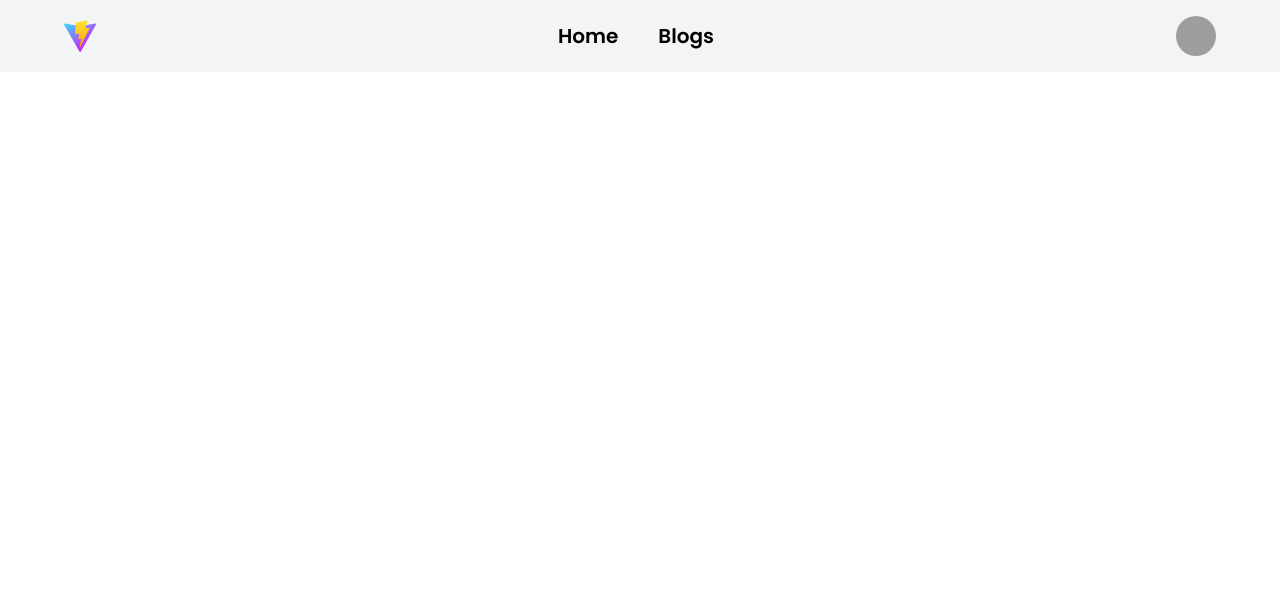
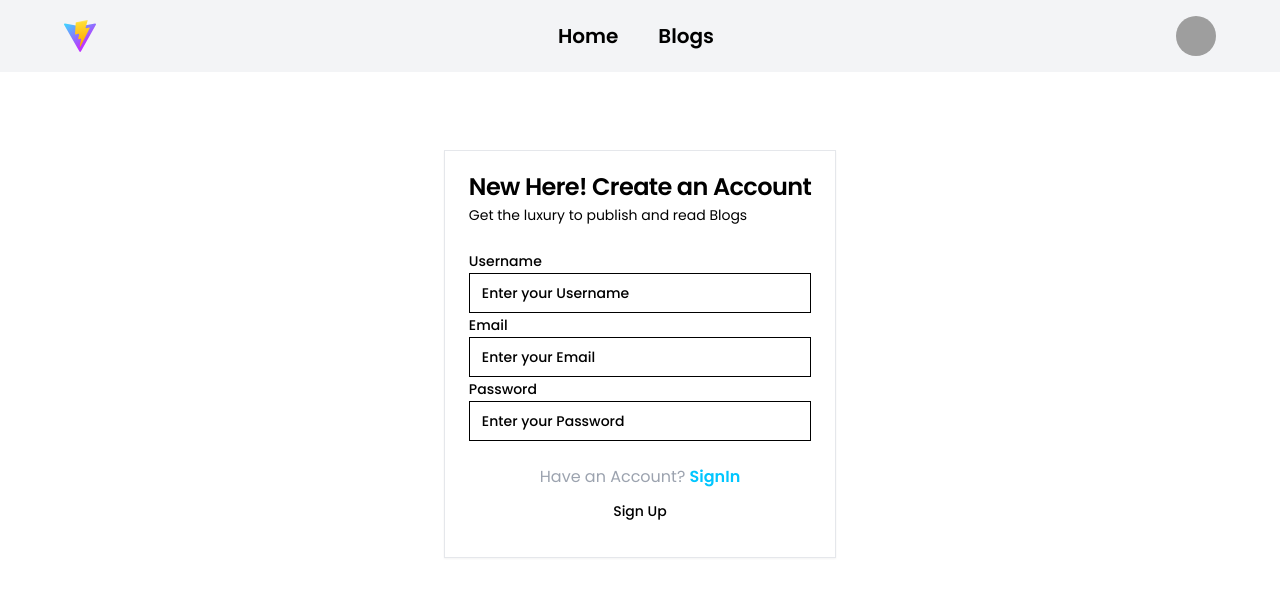
Before and after one commit to 0vai5/Blogify, a React (Vite) app in the folder client/: page /signup in a window 1280 px wide. Shown: the top 596 px of the page. Built offline with nearby package versions, Linux system fonts and the light colour scheme; grey boxes are pictures that could not be loaded.

Commit message:
done with signup page

```diff
--- a/client/src/pages/SignUp.jsx
+++ b/client/src/pages/SignUp.jsx
@@ -1,9 +1,102 @@
-import react from "react";
+import react, { useState } from "react";
+import {
+    Card,
+    CardContent,
+    CardTitle,
+    CardHeader,
+    CardDescription,
+    CardFooter,
+    Input,
+    Label,
+    Button
+} from "@/components/index"
+import { useForm } from "react-hook-form"
+import toast, { Toaster } from "react-hot-toast";
+const SignUp = () => {
+    const {
+        register,
+        handleSubmit,
+        watch,
+        formState: { errors }
+    } = useForm()
+    const [loading, setLoading] = useState(false)
 
-const SignUp = () => {
+    const onSubmit = async (data) => {
+        try {
+            setLoading(true)
+            const response = await fetch("http://localhost:3000/auth/signUP", {
+                method: "POST",
+                headers: {
+                    "Content-Type": "application/json",
+                },
+                body: JSON.stringify(data),
+            })
+
+            const data = await response.json();
+            setLoading(false)
+            toast.success(data.message)
+        } catch (error) {
+            setLoading(false)
+            toast.error(data.message)
+        }
+    }
     return (
-        <div>SignUp</div>
+        <section className="max-container">
+            <Toaster position="top-right" reverseOrder={false} />
+            <main className="flex justify-center items-center py-6">
+                <Card>
+                    <CardHeader>
+                        <CardTitle >
+                            New Here! Create an Account
+                        </CardTitle>
+                        <CardDescription>
+                            Get the luxury to publish and read Blogs
+                        </CardDescription>
+                    </CardHeader>
+                    <form onSubmit={handleSubmit(onSubmit)}>
+                        <CardContent>
+                            <Label>
+                                Username
+                                <Input
+                                    type="text"
+                                    placeholder="Enter your Username"
+                                    {...register("username", {
+                                        required: true,
+                                        pattern: /^[\w-\.]+@([\w-]+\.)+[\w-]{2,4}$/g
+                                    })}
+                                />
+                            </Label>
+                            <Label>
+                                Email
+                                <Input
+                                    type="text"
+                                    placeholder="Enter your Email"
+                                    {...register("email", {
+                                        required: true,
+                                        pattern: /^[\w-\.]+@([\w-]+\.)+[\w-]{2,4}$/g
+                                    })}
+                                />
+                            </Label>
+                            <Label>
+                                Password
+                                <Input
+                                    type="password"
+                                    placeholder="Enter your Password"
+                                    {...register("password", {
+                                        required: true
+                                    })}
+                                />
+                            </Label>
+                        </CardContent>
+                        <CardFooter className="flex justify-center items-center flex-col">
+                            <p className="text-gray-400">Have an Account? <a href="/signin" className="font-semibold text-[#00c6ff]">SignIn</a></p>
+                            <Button size="lg" variant="default">{loading ? "Signing Up..." : "Sign Up"}</Button>
+                        </CardFooter>
+                    </form>
+                </Card>
+            </main>
+        </section>
     )
 }
 
-export default SignUp;
+export default SignUp
```
